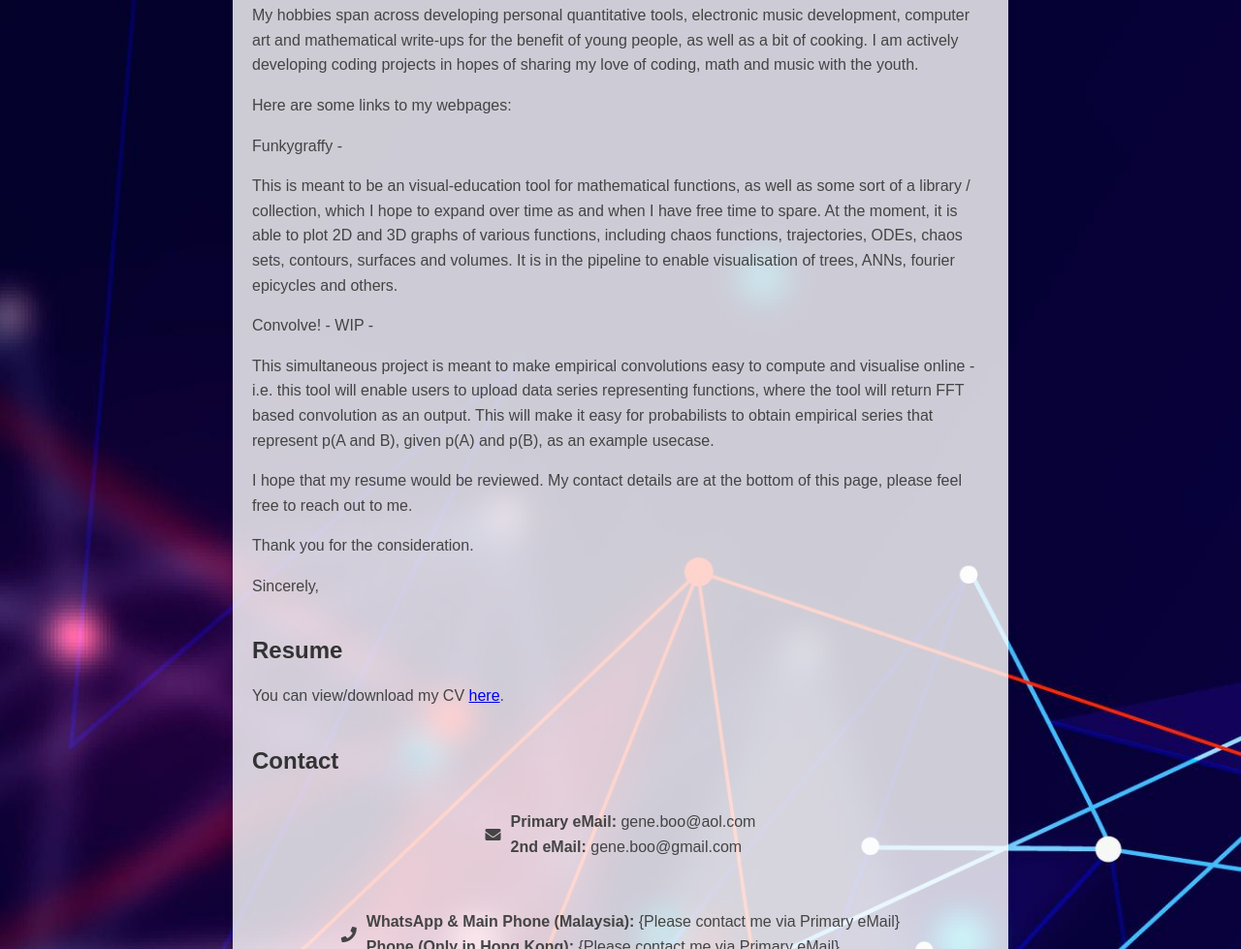
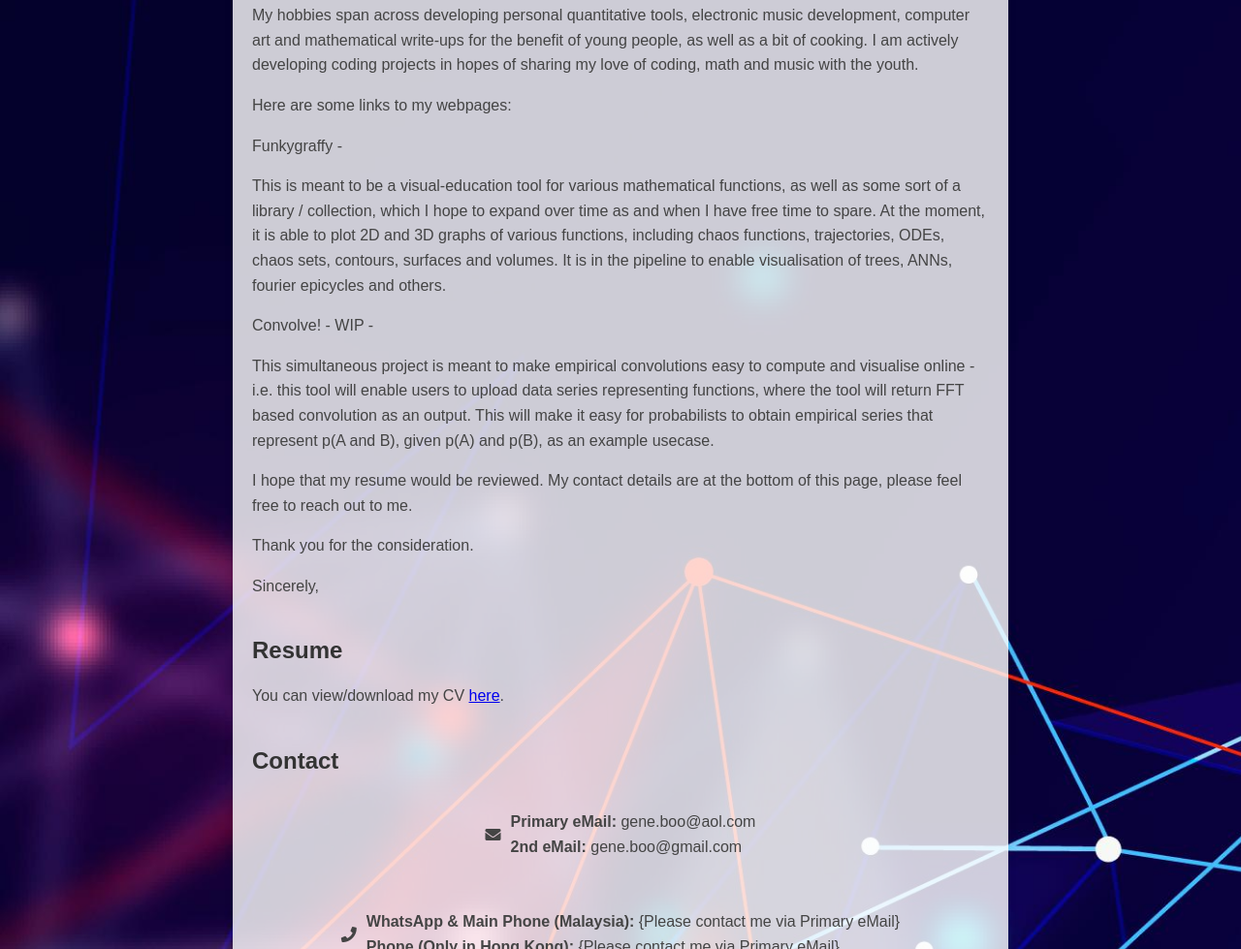
Before and after one commit to geneboo/GBnfo, a plain HTML site: page index.html in a window 1280 px wide. Shown: the part 797-1776 px from the top of the page at 97% size. Drawn offline with Linux system fonts and the light colour scheme.

Commit message:
Update index.html

```diff
--- a/index.html
+++ b/index.html
@@ -170,7 +170,7 @@
 
             <p class=MsoNormal><span lang=EN-MY>
                 <p>Funkygraffy - <a href="https://funkygraffy.onrender.com/"></a></p>
-                <p>This is meant to be an visual-education tool for mathematical functions, as well
+                <p>This is meant to be a visual-education tool for various mathematical functions, as well
                     as some sort of a library / collection, which I hope to expand over time as and when
                     I have free time to spare. At the moment, it is able to plot 2D and 3D graphs of various
                     functions, including chaos functions, trajectories, ODEs, chaos sets, contours, surfaces
```
